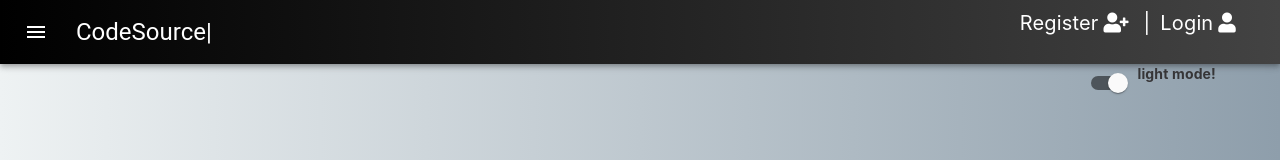
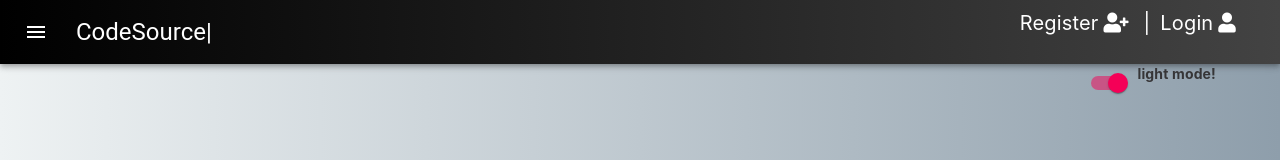
Before and after one commit to agomez99/Project3, a React (Create React App) app in the folder client/: page /register in a window 1280 px wide. Shown: the top 160 px of the page. Built offline with nearby package versions, Linux system fonts and the light colour scheme; what buttercms would draw is missing.

Commit message:
css button div size

```diff
--- a/client/public/index.html
+++ b/client/public/index.html
@@ -2,7 +2,7 @@
 <html lang="en">
   <head>
     <meta charset="utf-8" />
-    <link rel="icon" href="code.png" />
+    <link rel="icon" href="assets/images/red.png" />
     <meta name="viewport" content="width=device-width, initial-scale=1" />
     <meta name="theme-color" content="#000000" />
     <meta
--- a/client/src/Components/Post/styles.css
+++ b/client/src/Components/Post/styles.css
@@ -44,6 +44,7 @@
     background-color: white;
     padding:10px;
     max-width:auto;
+    min-width:auto;
     min-height:380px;
     max-height:auto;
     height:auto;
--- a/client/src/Components/Toggle.js
+++ b/client/src/Components/Toggle.js
@@ -36,6 +36,7 @@ import './style.css'
 //     }
 //   }
 // `;
+
 const Toggle = ({ theme, toggleTheme }) => {
 
   return (
@@ -44,8 +45,8 @@ const Toggle = ({ theme, toggleTheme }) => {
     <Switch
       onClick={toggleTheme}
       defaultChecked
-      color="default"
-      inputProps={{ "aria-label": "checkbox with default color" }}
+      color="secondary"
+      inputProps={{ "aria-label":  'primary'}}
     />
     </div>
   );
```
Also changed, not shown: client/public/assets/images/red.png (added), client/src/code.png (deleted).
